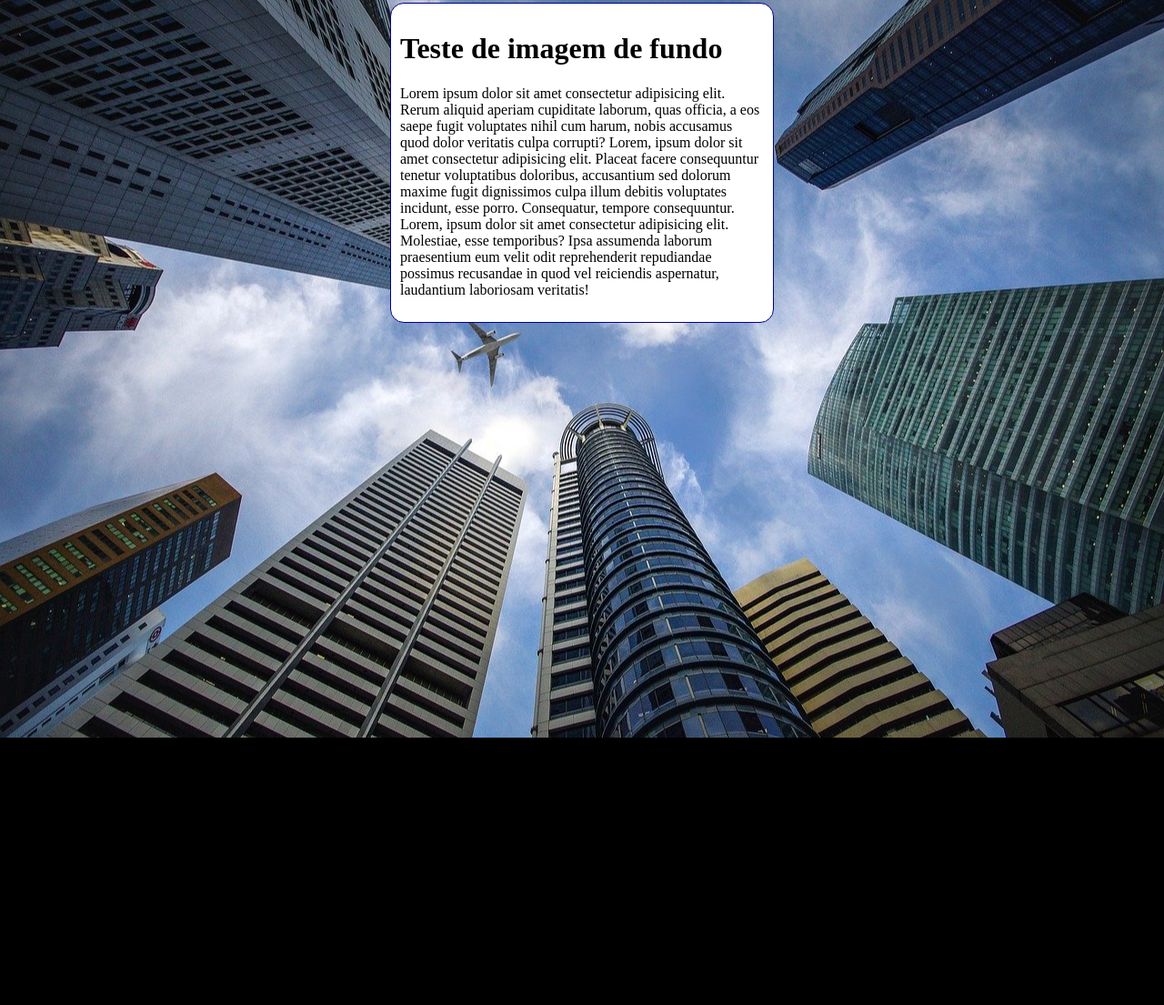
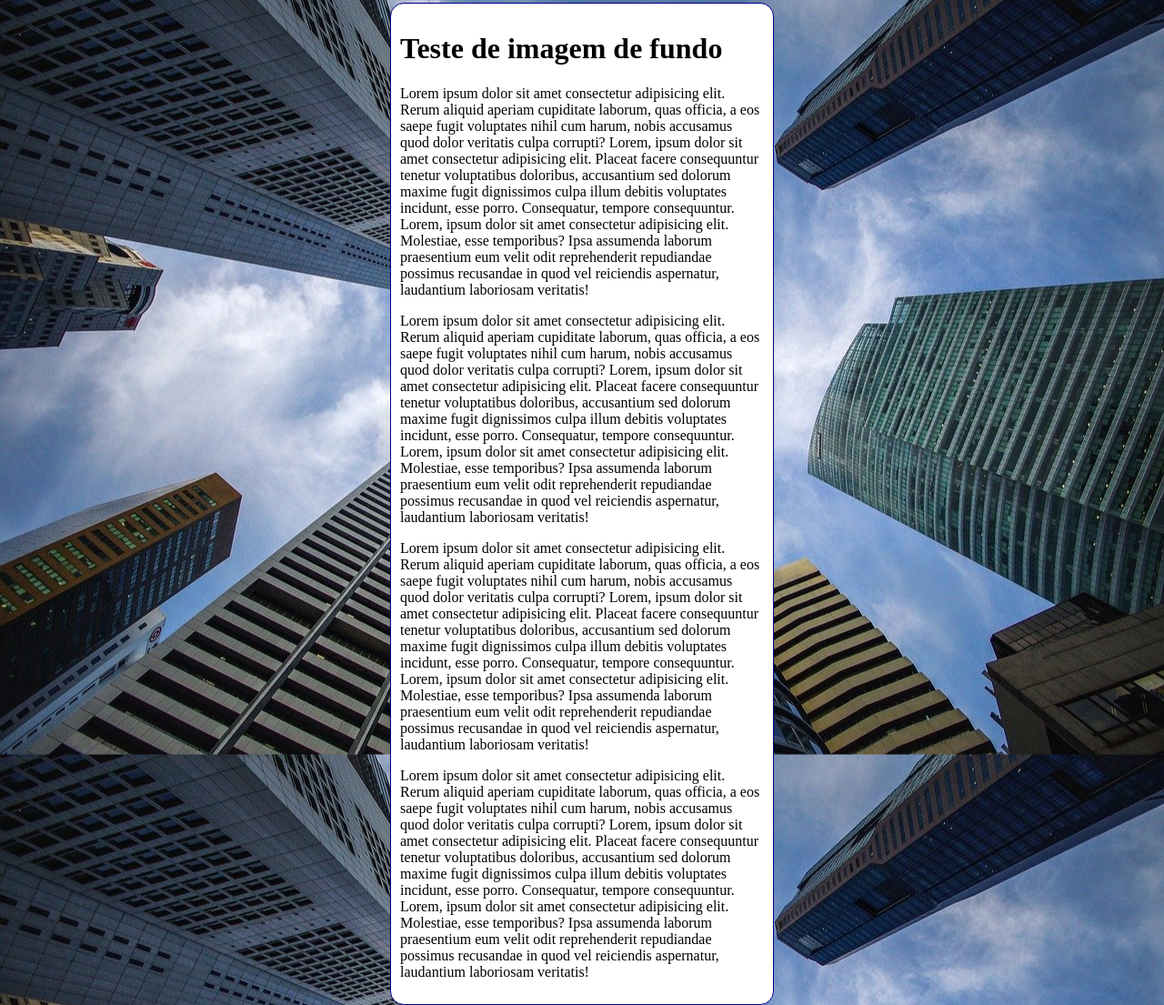
Before and after one commit to CelmarPA/html-css, a plain HTML site: page exercicios/ex022/fundo006.html in a window 1280 px wide. Shown: the part 5-1110 px from the top of the page at 91% size. Before the commit the page ends 816 px from the top, so only its background shows below. Drawn offline with Linux system fonts and the light colour scheme.

Commit message:
atualizei ex022

```diff
--- a/exercicios/ex022/fundo006.html
+++ b/exercicios/ex022/fundo006.html
@@ -10,7 +10,7 @@
             background-color: black;
             background-image: url('imagens/wallpaper002.jpg');
             background-position: center center;
-            background-repeat: no-repeat;
+            background-repeat: repeat-y;
             background-size: cover;
         }
 
@@ -28,6 +28,9 @@
     <main>
         <h1>Teste de imagem de fundo</h1>
         <p>Lorem ipsum dolor sit amet consectetur adipisicing elit. Rerum aliquid aperiam cupiditate laborum, quas officia, a eos saepe fugit voluptates nihil cum harum, nobis accusamus quod dolor veritatis culpa corrupti? Lorem, ipsum dolor sit amet consectetur adipisicing elit. Placeat facere consequuntur tenetur voluptatibus doloribus, accusantium sed dolorum maxime fugit dignissimos culpa illum debitis voluptates incidunt, esse porro. Consequatur, tempore consequuntur. Lorem, ipsum dolor sit amet consectetur adipisicing elit. Molestiae, esse temporibus? Ipsa assumenda laborum praesentium eum velit odit reprehenderit repudiandae possimus recusandae in quod vel reiciendis aspernatur, laudantium laboriosam veritatis!</p>
+        <p>Lorem ipsum dolor sit amet consectetur adipisicing elit. Rerum aliquid aperiam cupiditate laborum, quas officia, a eos saepe fugit voluptates nihil cum harum, nobis accusamus quod dolor veritatis culpa corrupti? Lorem, ipsum dolor sit amet consectetur adipisicing elit. Placeat facere consequuntur tenetur voluptatibus doloribus, accusantium sed dolorum maxime fugit dignissimos culpa illum debitis voluptates incidunt, esse porro. Consequatur, tempore consequuntur. Lorem, ipsum dolor sit amet consectetur adipisicing elit. Molestiae, esse temporibus? Ipsa assumenda laborum praesentium eum velit odit reprehenderit repudiandae possimus recusandae in quod vel reiciendis aspernatur, laudantium laboriosam veritatis!</p>
+        <p>Lorem ipsum dolor sit amet consectetur adipisicing elit. Rerum aliquid aperiam cupiditate laborum, quas officia, a eos saepe fugit voluptates nihil cum harum, nobis accusamus quod dolor veritatis culpa corrupti? Lorem, ipsum dolor sit amet consectetur adipisicing elit. Placeat facere consequuntur tenetur voluptatibus doloribus, accusantium sed dolorum maxime fugit dignissimos culpa illum debitis voluptates incidunt, esse porro. Consequatur, tempore consequuntur. Lorem, ipsum dolor sit amet consectetur adipisicing elit. Molestiae, esse temporibus? Ipsa assumenda laborum praesentium eum velit odit reprehenderit repudiandae possimus recusandae in quod vel reiciendis aspernatur, laudantium laboriosam veritatis!</p>
+        <p>Lorem ipsum dolor sit amet consectetur adipisicing elit. Rerum aliquid aperiam cupiditate laborum, quas officia, a eos saepe fugit voluptates nihil cum harum, nobis accusamus quod dolor veritatis culpa corrupti? Lorem, ipsum dolor sit amet consectetur adipisicing elit. Placeat facere consequuntur tenetur voluptatibus doloribus, accusantium sed dolorum maxime fugit dignissimos culpa illum debitis voluptates incidunt, esse porro. Consequatur, tempore consequuntur. Lorem, ipsum dolor sit amet consectetur adipisicing elit. Molestiae, esse temporibus? Ipsa assumenda laborum praesentium eum velit odit reprehenderit repudiandae possimus recusandae in quod vel reiciendis aspernatur, laudantium laboriosam veritatis!</p>
     </main>
 </body>
 </html>
```
